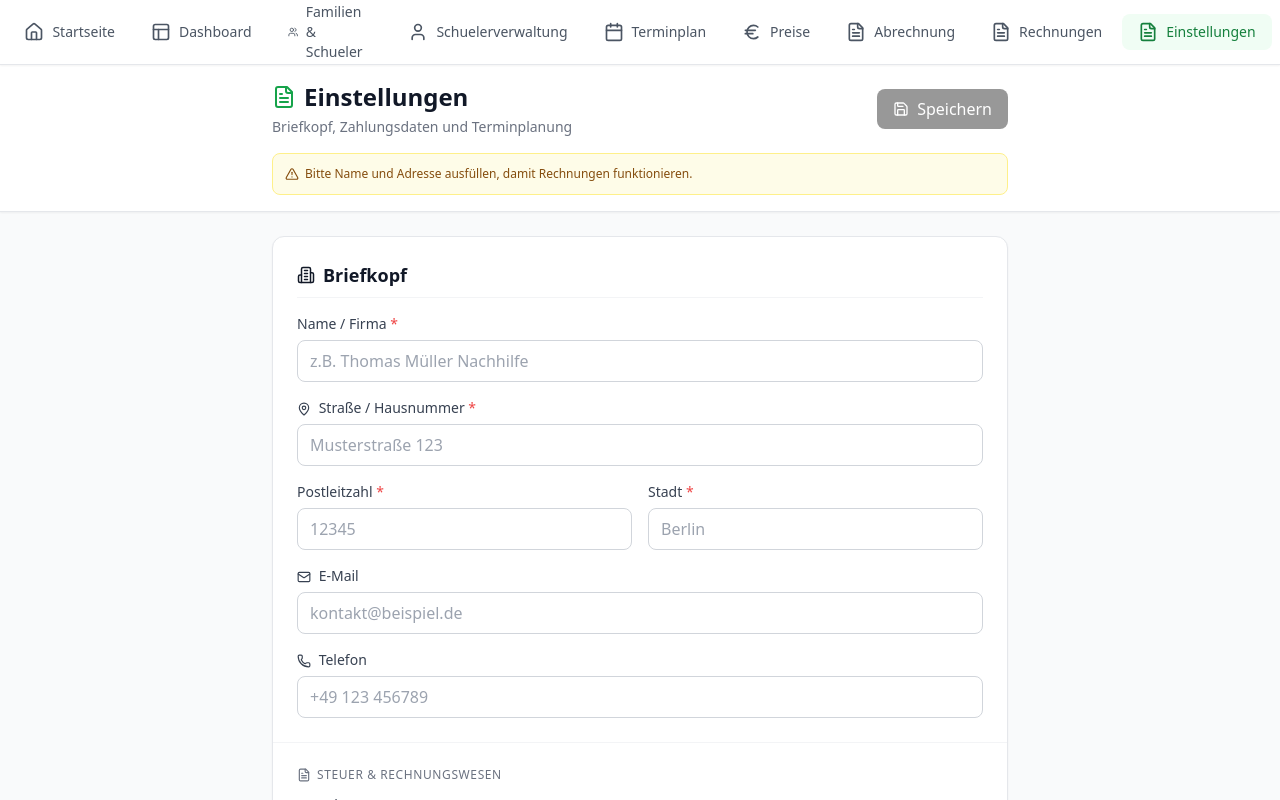
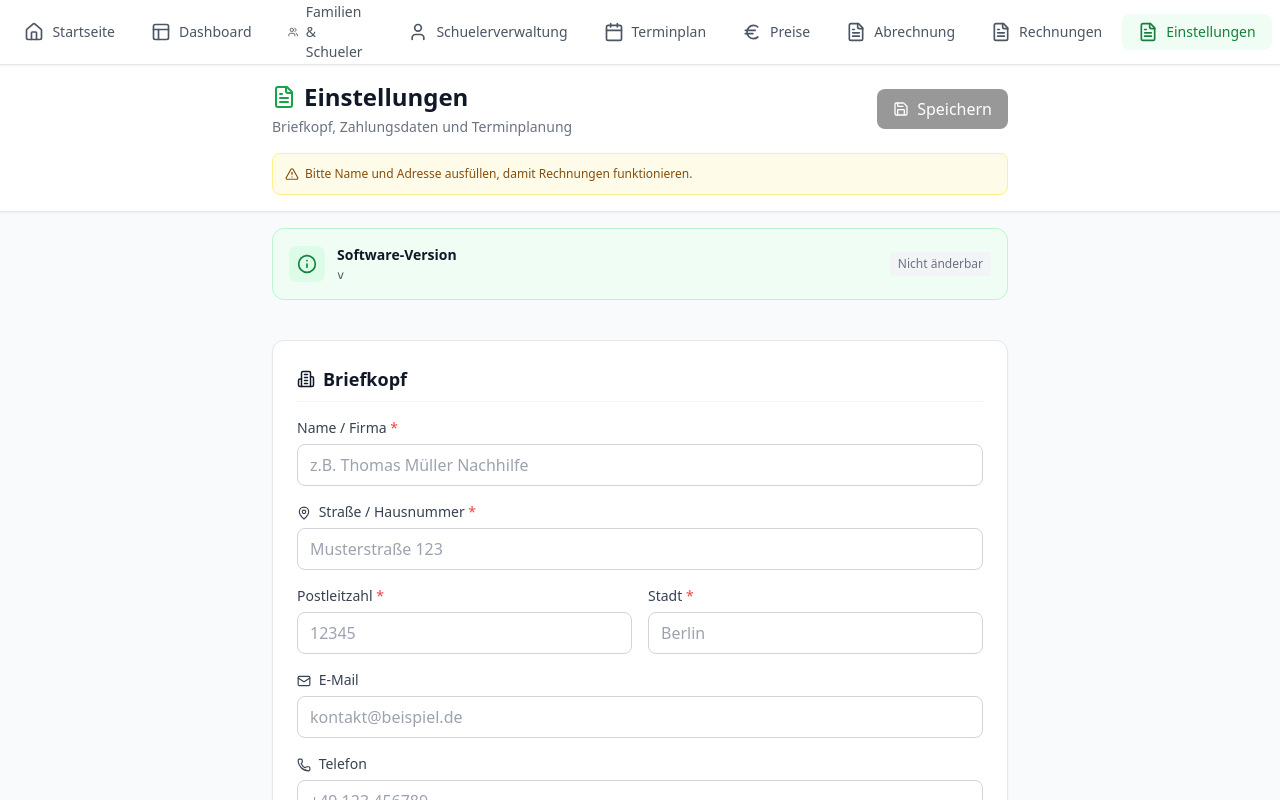
Before and after one commit to goebelt/MatheManager, a Next.js app: page /settings in a window 1280 px wide. Shown: the top 800 px of the page. Built offline with nearby package versions, Linux system fonts and the light colour scheme.

Commit message:
feat: move version display from DashboardHeader to Settings page as read-only info block

```diff
--- a/src/app/settings/page.tsx
+++ b/src/app/settings/page.tsx
@@ -4,9 +4,10 @@
 'use client';
 
 import { useState, useEffect } from 'react';
-import { Save, Building2, Mail, Phone, MapPin, FileText, CreditCard, AlertTriangle, Download, Upload, Clock, Coffee } from 'lucide-react';
+import { Save, Building2, Mail, Phone, MapPin, FileText, CreditCard, AlertTriangle, Download, Upload, Clock, Coffee, Info } from 'lucide-react';
 import type { InvoiceSettings, ScheduleSettings } from '@/types';
 import { getDefaultScheduleSettings } from '@/lib/scheduling';
+import { VERSION } from '@/lib/version';
 
 interface DataContainer {
   families?: any[];
@@ -171,6 +172,22 @@
           )}
         </div>
       </header>
+
+      {/* Version Info Block */}
+      <div className="max-w-3xl mx-auto px-4 py-4">
+        <div className="bg-green-50 dark:bg-green-900/20 border border-green-200 dark:border-green-800 rounded-xl p-4">
+          <div className="flex items-center gap-3">
+            <div className="p-2 bg-green-100 dark:bg-green-900/30 rounded-lg">
+              <Info size={20} className="text-green-700 dark:text-green-400" />
+            </div>
+            <div className="flex-1">
+              <h3 className="text-sm font-semibold text-gray-900 dark:text-white">Software-Version</h3>
+              <p className="text-xs text-gray-600 dark:text-slate-400 mt-0.5 font-mono">v{VERSION}</p>
+            </div>
+            <span className="text-xs text-gray-500 dark:text-slate-400 bg-gray-100 dark:bg-slate-700 px-2 py-1 rounded">Nicht änderbar</span>
+          </div>
+        </div>
+      </div>
 
       <main className="max-w-3xl mx-auto px-4 py-6">
         <div className="bg-white dark:bg-slate-800 border border-gray-200 dark:border-slate-700 rounded-xl shadow-sm">
--- a/src/components/DashboardHeader.tsx
+++ b/src/components/DashboardHeader.tsx
@@ -5,7 +5,6 @@
 'use client';
 
 import { ChevronLeft, ChevronRight, Calendar, CalendarDays } from 'lucide-react';
-import { VERSION } from '../lib/version';
 
 interface DashboardHeaderProps {
   currentDate: Date;
@@ -81,10 +80,6 @@
             Heute
           </button>
         </div>
-        {/* Version */}
-        <div className="text-xs text-gray-500 dark:text-gray-400">
-          v{VERSION}
-        </div>
       </div>
     </div>
   );
```
